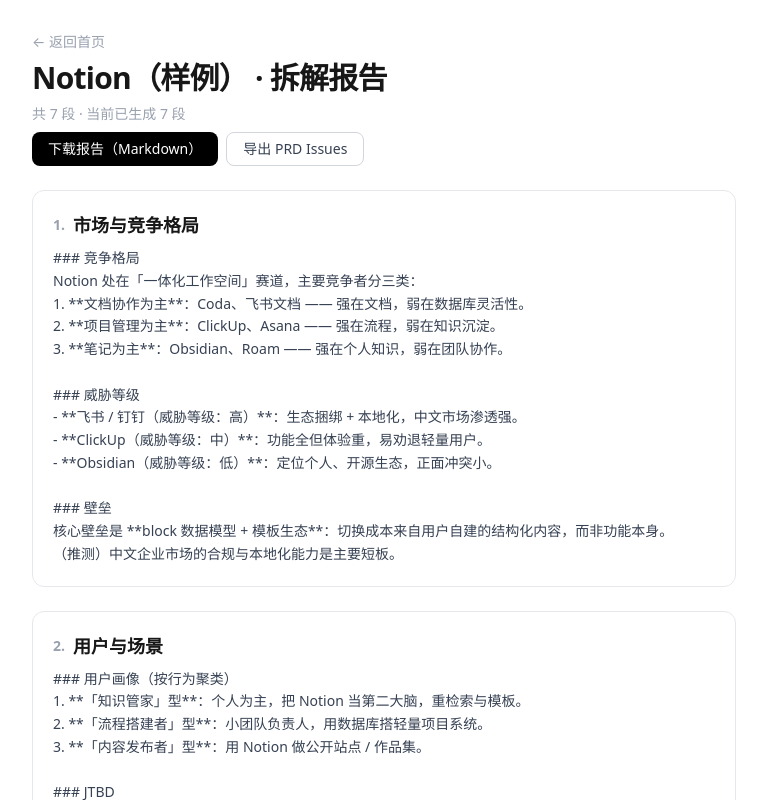
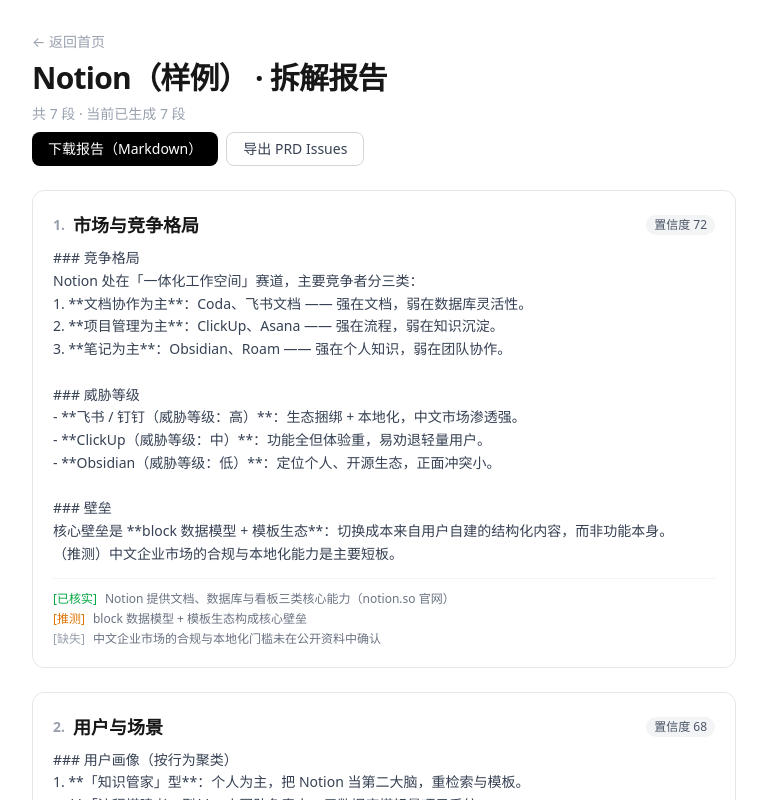
Before and after one commit to parzival-ftk/key-ai-teardown, a Next.js app: page /sample in a window 1280 px wide. Shown: the top 800 px of the page, without its empty margins (256-1023 px from the left). Built offline with nearby package versions, Linux system fonts and the light colour scheme.

Commit message:
feat(w2): 报告页渲染证据标签与置信度，证据列表抽为共享组件（波 B）

```diff
--- a/components/analyze-view.tsx
+++ b/components/analyze-view.tsx
@@ -4,8 +4,9 @@
 import Link from "next/link";
 import { deserializeAgentEvent, type AgentEvent } from "@/lib/types/events";
 import type { ProductBrief } from "@/lib/types/brief";
-import type { Evidence, EvidenceLabel } from "@/lib/types/evidence";
+import { summarizeEvidence, type Evidence } from "@/lib/types/evidence";
 import { saveReport } from "@/lib/history";
+import { EvidenceList } from "./evidence-list";
 
 type AgentStatus = "running" | "done" | "error";
 
@@ -28,18 +29,6 @@
   running: "bg-blue-500 animate-pulse",
   done: "bg-green-500",
   error: "bg-red-500",
-};
-
-const EVIDENCE_LABEL: Record<EvidenceLabel, string> = {
-  verified: "已核实",
-  inferred: "推测",
-  missing: "缺失",
-};
-
-const EVIDENCE_CLASS: Record<EvidenceLabel, string> = {
-  verified: "text-green-600 dark:text-green-400",
-  inferred: "text-amber-600 dark:text-amber-400",
-  missing: "text-gray-400",
 };
 
 export function AnalyzeView({ id }: { id: string }) {
@@ -78,6 +67,9 @@
 
     const current: AgentState[] = [];
     const persistReport = () => {
+      const evidenceStats = summarizeEvidence(
+        current.flatMap((a) => a.evidence),
+      );
       const report = { name: brief.name, sections: current };
       try {
         sessionStorage.setItem(`report:${id}`, JSON.stringify(report));
@@ -86,7 +78,11 @@
       }
       try {
         // 同时写入持久化历史（localStorage），供历史页跨会话回看
-        saveReport(localStorage, { id, name: brief.name || "未命名" }, report);
+        saveReport(
+          localStorage,
+          { id, name: brief.name || "未命名", evidenceStats },
+          report,
+        );
       } catch {
         // 历史落盘失败不阻塞报告展示
       }
@@ -218,23 +214,7 @@
               {agent.output || "…"}
             </p>
 
-            {agent.evidence.length > 0 && (
-              <ul className="mt-3 flex flex-col gap-1 border-t border-gray-100 pt-3 dark:border-gray-800">
-                {agent.evidence.map((item, i) => (
-                  <li key={i} className="flex gap-2 text-xs">
-                    <span
-                      className={`shrink-0 font-medium ${EVIDENCE_CLASS[item.label]}`}
-                    >
-                      [{EVIDENCE_LABEL[item.label]}]
-                    </span>
-                    <span className="text-gray-500">
-                      {item.claim}
-                      {item.source ? `（${item.source}）` : ""}
-                    </span>
-                  </li>
-                ))}
-              </ul>
-            )}
+            <EvidenceList evidence={agent.evidence} />
           </section>
         ))}
       </div>
--- /dev/null
+++ b/components/evidence-list.tsx
@@ -0,0 +1,33 @@
+import { EVIDENCE_LABEL } from "@/lib/report/evidence-labels";
+import type { Evidence, EvidenceLabel } from "@/lib/types/evidence";
+
+const EVIDENCE_CLASS: Record<EvidenceLabel, string> = {
+  verified: "text-green-600 dark:text-green-400",
+  inferred: "text-amber-600 dark:text-amber-400",
+  missing: "text-gray-400",
+};
+
+/**
+ * 证据标签列表（W2）—— 直播视图（analyze-view）与报告视图（report-view）共用，
+ * 避免两处渲染各写一份而漂移。无证据时不渲染任何内容。
+ */
+export function EvidenceList({ evidence }: { evidence: Evidence[] }) {
+  if (evidence.length === 0) return null;
+  return (
+    <ul className="mt-3 flex flex-col gap-1 border-t border-gray-100 pt-3 dark:border-gray-800">
+      {evidence.map((item, i) => (
+        <li key={i} className="flex gap-2 text-xs">
+          <span
+            className={`shrink-0 font-medium ${EVIDENCE_CLASS[item.label]}`}
+          >
+            [{EVIDENCE_LABEL[item.label]}]
+          </span>
+          <span className="text-gray-500">
+            {item.claim}
+            {item.source ? `（${item.source}）` : ""}
+          </span>
+        </li>
+      ))}
+    </ul>
+  );
+}
--- a/components/history-list.tsx
+++ b/components/history-list.tsx
@@ -3,6 +3,7 @@
 import { useEffect, useState } from "react";
 import Link from "next/link";
 import { listHistory, removeReport, type HistoryEntry } from "@/lib/history";
+import { EVIDENCE_LABEL, EVIDENCE_ORDER } from "@/lib/report/evidence-labels";
 
 /** 历史记录列表（Wave 5.6）—— 读取 localStorage 中的本地历史，可回看/删除。 */
 export function HistoryList() {
@@ -59,6 +60,18 @@
             <span className="text-xs text-gray-400">
               {new Date(entry.createdAt).toLocaleString()}
             </span>
+            {entry.evidenceStats && (
+              <span className="mt-0.5 text-xs text-gray-400">
+                {EVIDENCE_ORDER.filter(
+                  (label) => (entry.evidenceStats?.[label] ?? 0) > 0,
+                )
+                  .map(
+                    (label) =>
+                      `${EVIDENCE_LABEL[label]} ${entry.evidenceStats?.[label]}`,
+                  )
+                  .join(" · ")}
+              </span>
+            )}
           </div>
           <button
             type="button"
--- a/components/report-view.tsx
+++ b/components/report-view.tsx
@@ -4,6 +4,8 @@
 import Link from "next/link";
 import { REPORT_SECTIONS } from "@/lib/report/sections";
 import { getReport } from "@/lib/history";
+import type { Evidence } from "@/lib/types/evidence";
+import { EvidenceList } from "./evidence-list";
 
 /**
  * 7 段式报告（借鉴 ArdaGoksuGuner/Competitor-Analysis，见设计规格 E1）。
@@ -15,6 +17,10 @@
   name: string;
   status: string;
   output: string;
+  /** 模型自评置信度（W2）—— 旧报告可能缺省 */
+  confidence?: number;
+  /** 证据标签（W2）—— 旧报告可能缺省 */
+  evidence?: Evidence[];
 }
 
 export interface ReportData {
@@ -97,7 +103,7 @@
   }
 
   const byAgent = (agentId: string) =>
-    data.sections.find((s) => s.agentId === agentId)?.output;
+    data.sections.find((s) => s.agentId === agentId);
   const generatedCount = data.sections.filter((s) => s.output).length;
   const busy = exporting !== null;
 
@@ -166,7 +172,8 @@
       </header>
 
       {REPORT_SECTIONS.map((section, i) => {
-        const content = byAgent(section.agentId);
+        const sectionData = byAgent(section.agentId);
+        const content = sectionData?.output;
         return (
           <section
             key={section.key}
@@ -176,11 +183,19 @@
             <h2 className="mb-2 flex items-center gap-2 text-lg font-semibold">
               <span className="text-sm text-gray-400">{i + 1}.</span>
               {section.title}
+              {typeof sectionData?.confidence === "number" && (
+                <span className="ml-auto rounded-full bg-gray-100 px-2 py-0.5 text-xs font-normal text-gray-600 dark:bg-gray-800 dark:text-gray-300">
+                  置信度 {sectionData.confidence}
+                </span>
+              )}
             </h2>
             {content ? (
-              <p className="whitespace-pre-wrap text-sm leading-relaxed text-gray-700 dark:text-gray-300">
-                {content}
-              </p>
+              <>
+                <p className="whitespace-pre-wrap text-sm leading-relaxed text-gray-700 dark:text-gray-300">
+                  {content}
+                </p>
+                <EvidenceList evidence={sectionData?.evidence ?? []} />
+              </>
             ) : (
               <p className="text-sm text-gray-400">
                 待补充 —— 由「{section.owner}」负责。
```
